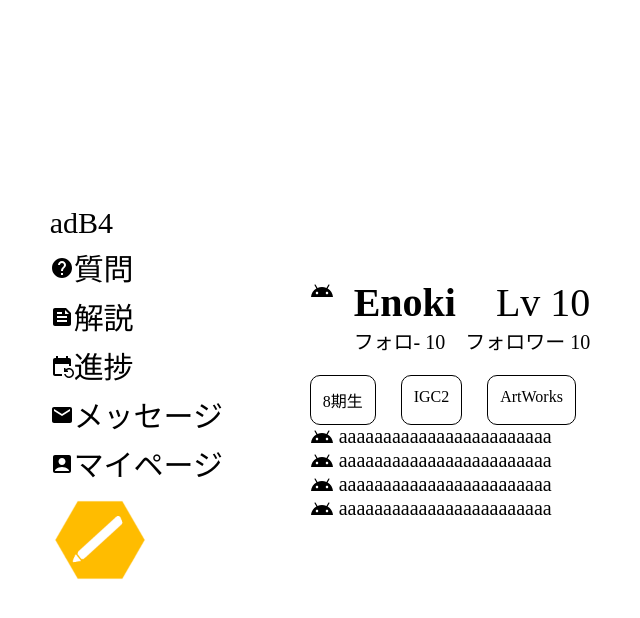
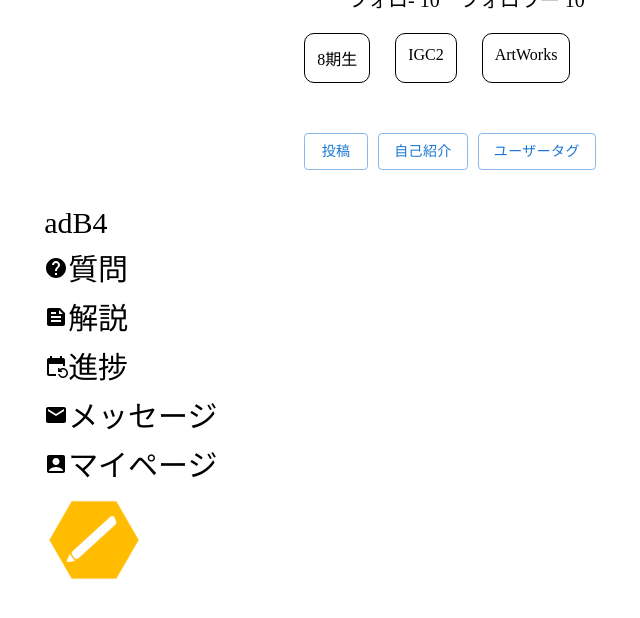
Before and after one commit to riku546/iniadb4-nextjs, a Next.js app: page /Profile in a window 1280 px wide. Shown: the top 618 px of the page, without its empty margins (320-960 px from the left). Built offline with nearby package versions, Linux system fonts and the light colour scheme.

Commit message:
プロフィールの作成

```diff
--- /dev/null
+++ b/src/components/UserPageContent.tsx
@@ -0,0 +1,19 @@
+import React from "react";
+import styles from "../css/UserPageContent.module.css";
+import { ButtonGroup, Button } from "@mui/material";
+const UserPageContent = () => {
+  const contentCate = ["投稿", "自己紹介", "ユーザータグ"];
+  return (
+    <div>
+      <div className={styles.categoryList}>
+        {contentCate.map((category: string, categoryIndex: number) => (
+          <Button variant="outlined" key={categoryIndex}>
+            {category}
+          </Button>
+        ))}
+      </div>
+    </div>
+  );
+};
+
+export default UserPageContent;
--- /dev/null
+++ b/src/css/UserPageContent.module.css
@@ -0,0 +1,5 @@
+.categoryList{
+  list-style: none;
+  display: flex;
+  gap: 10px;
+}
--- a/src/css/Profile.module.css
+++ b/src/css/pageCss/Profile.module.css
@@ -1,4 +1,4 @@
-.container{
+.container {
   display: flex;
   justify-content: center;
   align-items: center;
@@ -6,7 +6,8 @@
   height: 100vh;
 }
 
-.UserInfo{
-  display: flex;
-  flex-direction: column;
+.UserInfo {
+  display: grid;
+  grid-template-rows: 1fr 5fr;
+  grid-gap: 50px;
 }
--- a/src/pages/Profile.tsx
+++ b/src/pages/Profile.tsx
@@ -1,8 +1,8 @@
 import UserInfo from '@/components/UserInfo'
 import React from 'react'
-import styles from "../css/Profile.module.css"
+import styles from "../css/pageCss/Profile.module.css"
 import NavList from '@/components/NavList'
-import ContentList from '@/components/ContentList'
+import UserPageContent from '@/components/UserPageContent'
 
 const profile = () => {
   return (
@@ -13,7 +13,9 @@ const profile = () => {
       <div className={styles.UserInfo}>
 
       < UserInfo/>
-      <ContentList/>
+      <UserPageContent/>
+
+
       </div>
 
 
--- a/src/pages/index.tsx
+++ b/src/pages/index.tsx
@@ -1,4 +1,4 @@
-import styles from "../css/index.module.css";
+import styles from "../css/pageCss/index.module.css";
 
 import NavList from "@/components/NavList";
 import ContentList from "../components/ContentList";
--- a/src/pages/postPage.tsx
+++ b/src/pages/postPage.tsx
@@ -2,7 +2,7 @@ import React from "react";
 import { Button } from "@mui/material";
 import SendIcon from "@mui/icons-material/Send";
 import RestartAltIcon from "@mui/icons-material/RestartAlt";
-import styles from "../css/postPage.module.css";
+import styles from "../css/pageCss/postPage.module.css";
 import NextLink from "next/link";
 import Selecter from "@/components/Selecter";
 
```
Also changed, not shown: src/css/pageCss/index.module.css (renamed from src/css/index.module.css), src/css/pageCss/postPage.module.css (renamed from src/css/postPage.module.css).
